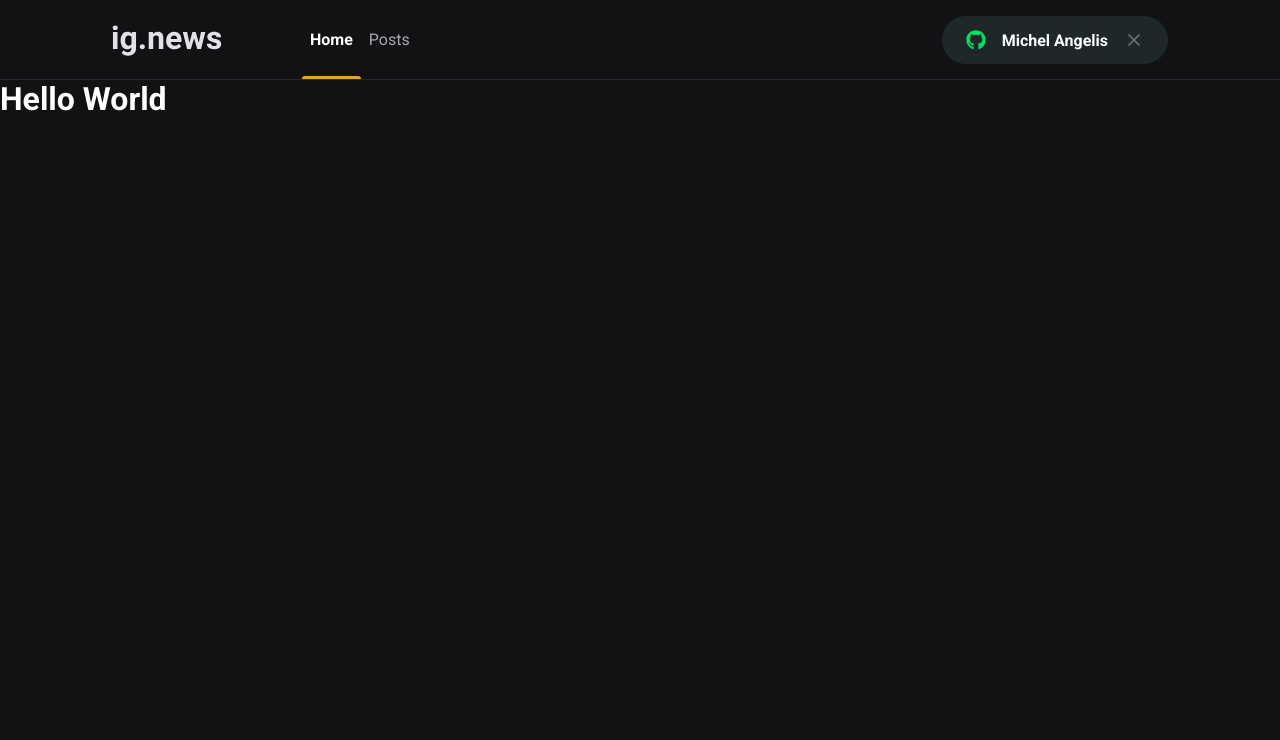
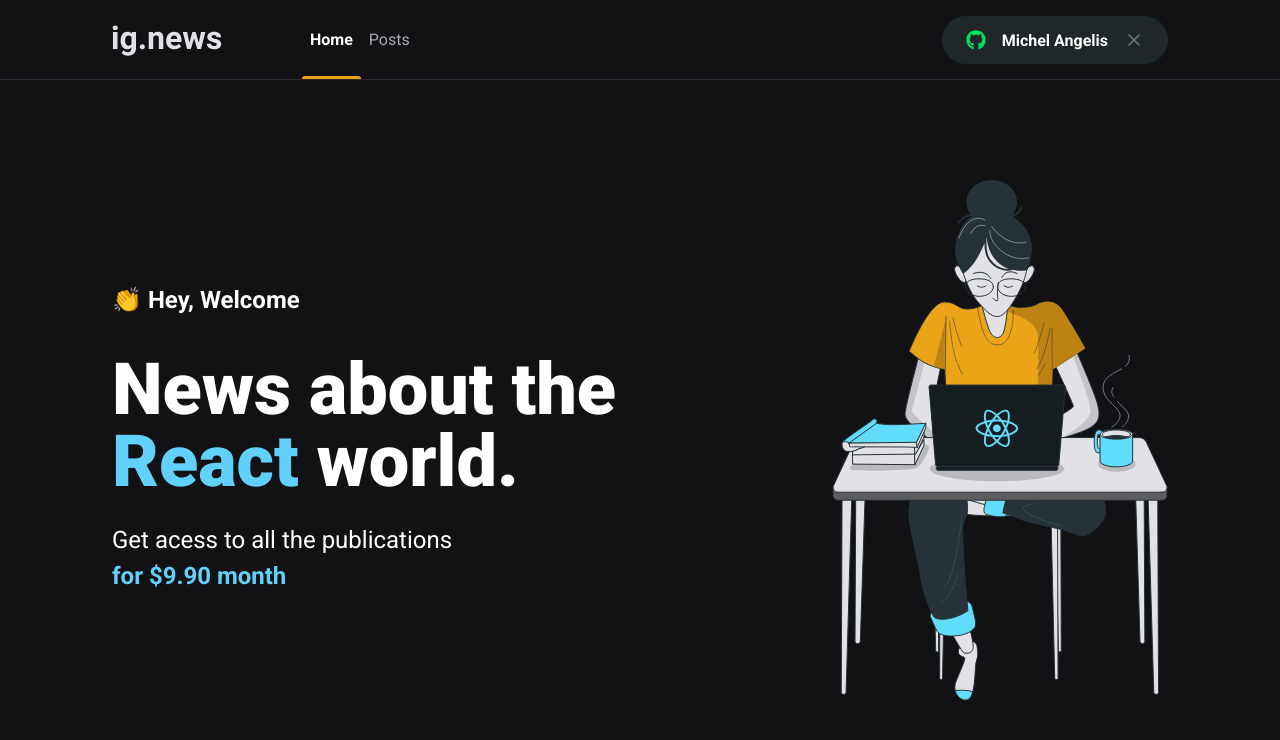
Before and after one commit to Michel21/ignews-nextJs, a Next.js app: page / in a window 1280 px wide. Shown: the top 740 px of the page. Built offline with nearby package versions, Linux system fonts and the light colour scheme.

Commit message:
Created of page home

```diff
--- a/src/components/Header/index.tsx
+++ b/src/components/Header/index.tsx
@@ -1,4 +1,4 @@
-import { SignInButton } from './SignInButton';
+import { SignInButton } from '../SignInButton';
 import styles from  './styles.module.scss';
 
 export function Header(){
--- /dev/null
+++ b/src/pages/home.module.scss
@@ -0,0 +1,39 @@
+.contentContainer{
+  max-width: 1120px;
+  margin: 0 auto;
+  padding: 0 2rem;
+  height: calc(100vh - 5rem);
+
+  display: flex;
+  align-items: center;
+  justify-content: space-between;
+}
+
+.hero{
+ max-width: 600px;
+
+ > span{
+   font-size: 1.5rem;
+   font-weight: bold;
+ }
+
+ h1{
+   font-size: 4.5rem;
+   line-height: 4.5rem;
+   font-weight: 900;
+   margin-top: 2.5rem;
+   span{
+     color: var(--cyan-500);
+   }
+ }
+ p{
+   font-size: 1.5rem;
+   line-height: 2.25rem;
+   margin-top: 1.5rem;
+
+   span{
+     color: var(--cyan-500);
+     font-weight: bold;
+   }
+ }
+}
--- a/src/pages/index.tsx
+++ b/src/pages/index.tsx
@@ -1,14 +1,25 @@
 import Head from 'next/head';
-
+import styles from './home.module.scss';
 export default function Home() {
   return (
     <>
      <Head>
-       <title>Ignews</title>
+       <title>Home | ig.news</title>
      </Head>
-     <h1>
-       Hello World
-    </h1>
+
+    <main className={styles.contentContainer}>
+      <section className={styles.hero}>
+        <span>👏 Hey, Welcome</span>
+        <h1>News about the <span>React</span> world.</h1>
+        <p>
+          Get acess to all the publications <br/>
+          <span>for $9.90 month</span>
+        </p>
+      </section>
+
+      <img src="/images/avatar.svg" alt="Girl coding"/>
+
+    </main>
     </>
   )
 }
```
Also changed, not shown: src/components/SignInButton/index.tsx (renamed from src/components/Header/SignInButton/index.tsx), src/components/SignInButton/styles.module.scss (renamed from src/components/Header/SignInButton/styles.module.scss).
